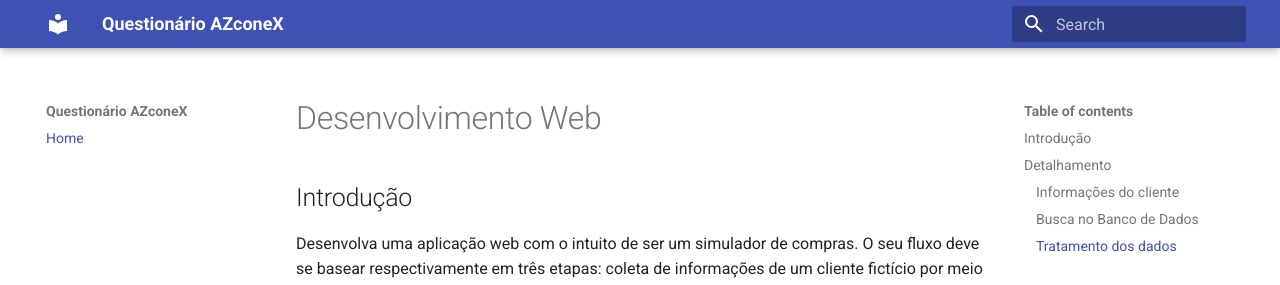
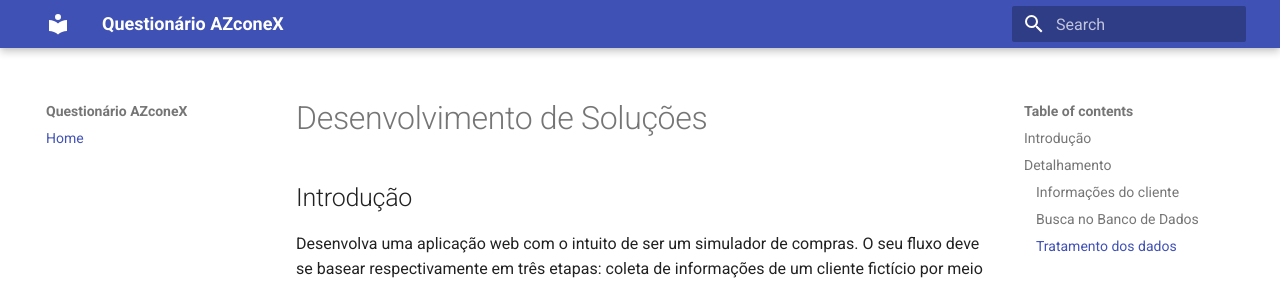
Before and after one commit to gscolombo/teste, an MkDocs documentation site: the page built from docs/index.md, in a window 1280 px wide and 1149 px high. Shown: the top 285 px of the window. Built offline with MkDocs 1.6.1 and Material for MkDocs 9.7.7, drawn with Linux system fonts in a browser that asks for light colours.

Commit message:
doc: title

```diff
--- a/docs/index.md
+++ b/docs/index.md
@@ -1,4 +1,4 @@
-# Desenvolvimento Web
+# Desenvolvimento de Soluções
 
 ## Introdução
 Desenvolva uma aplicação web com o intuito de ser um simulador de compras. O seu fluxo deve se basear respectivamente em três etapas: coleta de informações de um cliente fictício por meio de perguntas, busca no banco de dados das informações necessárias, tratamento desses dados.
```
